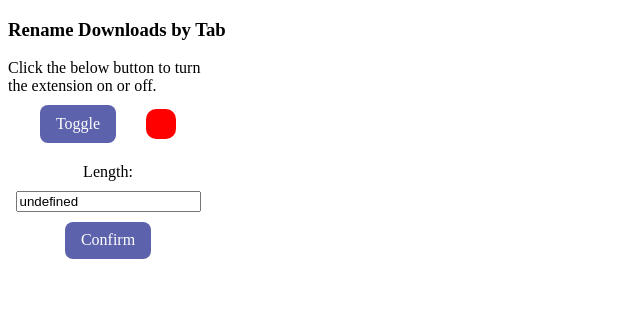
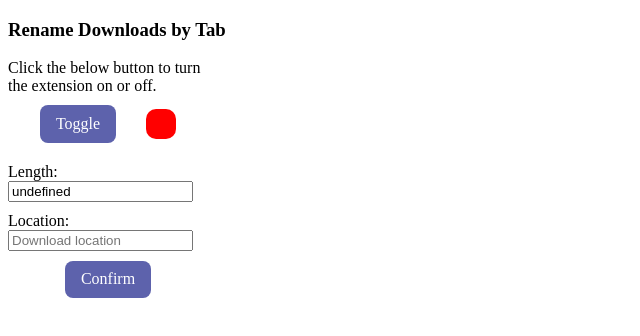
Before and after one commit to hakanyalniz/renameDownloads, a browser extension: page hello.html in a window 1280 px wide. Shown: the whole page, without its empty margins (0-640 px from the left). Drawn offline with Linux system fonts and the light colour scheme.

Commit message:
Adding a feature to change download location, since that can no longer be done manually by the user due to previous additions.

```diff
--- a/background.js
+++ b/background.js
@@ -137,7 +137,7 @@ chrome.downloads.onCreated.addListener((downloadItem) => {
       // if not erased, other listeners will try to interact with it
       chrome.downloads.erase({ id: downloadItem.id });
 
-      // start the new download
+      // start the new download, filename is not important since we will change it
       chrome.downloads.download({
         url: originalUrl,
         filename: "temp_filename",
--- a/hello.html
+++ b/hello.html
@@ -12,14 +12,25 @@
           <button id="switch-button">Toggle</button>
           <div id="switch-indicator"></div>
         </div>
+        <div>
           <label for="length">Length:</label>
           <input
             type="text"
             id="length"
             name="length"
             placeholder="Maximum length for rename"
-          alt="test"
           />
+        </div>
+        <div>
+          <label for="location">Location:</label>
+          <input
+            type="text"
+            id="location"
+            name="location"
+            placeholder="Download location"
+          />
+        </div>
+
         <button id="sendLength" type="button">Confirm</button>
       </div>
     </div>
```
Lines whose indentation alone changed are shown as unchanged.
